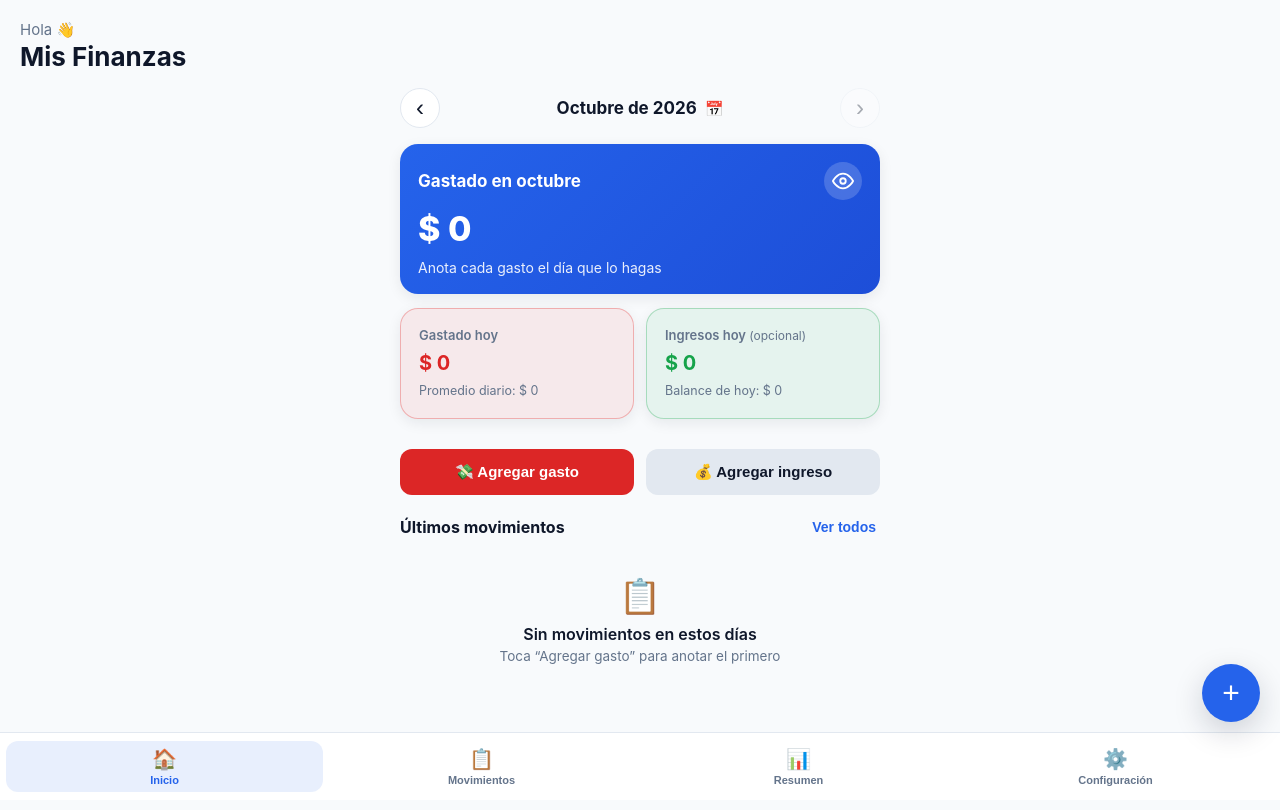
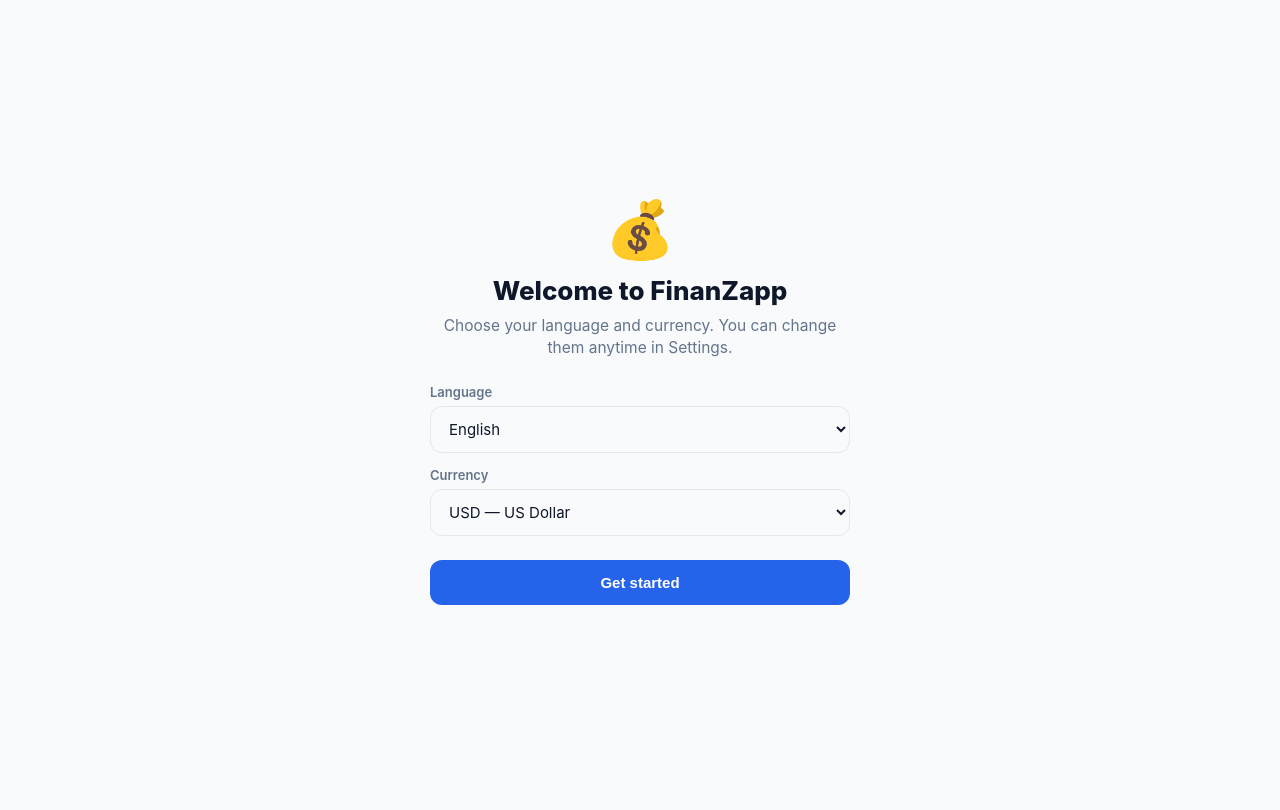
Before and after one commit to JorgeC137/FinanZapp, a website: page www/index.html in a window 1280 px wide. Drawn offline with Linux system fonts and the light colour scheme.

Commit message:
Moneda e idioma configurables, pantalla de bienvenida y formato regional

```diff
--- a/www/app.js
+++ b/www/app.js
@@ -720,7 +720,7 @@ async function exportarInforme() {
   // Punto y coma: es el separador que espera Excel en español (Colombia).
   // El BOM (\uFEFF) hace que Excel lea bien las tildes.
   const contenido = "\uFEFF" + filas.map(function (fila) {
-    return fila.map(celdaCsv).join(";");
+    return fila.map(celdaCsv).join(separadorCsv());
   }).join("\r\n");
 
   const nombreArchivo = esMesCompleto(periodo)
@@ -729,12 +729,20 @@ async function exportarInforme() {
   await guardarArchivo(nombreArchivo + ".csv", contenido);
 }
 
+// Separador de columnas y decimales según el país, para que Excel lo abra bien
+function separadorCsv() {
+  return usaComaDecimal() ? ";" : ",";
+}
+
 function celdaCsv(valor) {
-  if (typeof valor === "number") return String(Math.round(valor));
+  if (typeof valor === "number") {
+    const numero = valor.toFixed(decimalesMoneda());
+    return usaComaDecimal() ? numero.replace(".", ",") : numero;
+  }
   let texto = valor == null ? "" : String(valor);
   // Evita que Excel interprete el texto como fórmula (inyección CSV)
   if (/^[=+\-@]/.test(texto)) texto = "'" + texto;
-  if (/[";\r\n]/.test(texto)) texto = '"' + texto.replace(/"/g, '""') + '"';
+  if (/[";,\r\n]/.test(texto)) texto = '"' + texto.replace(/"/g, '""') + '"';
   return texto;
 }
 
@@ -879,7 +887,7 @@ async function exportarAnualCsv() {
   });
 
   const contenido = "\uFEFF" + filas.map(function (fila) {
-    return fila.map(celdaCsv).join(";");
+    return fila.map(celdaCsv).join(separadorCsv());
   }).join("\r\n");
 
   await guardarArchivo("informe-anual-" + datos.anio + ".csv", contenido, { titulo: "Informe anual " + datos.anio });
@@ -1164,15 +1172,18 @@ function confirmarEliminarMovimientos() {
 }
 
 // -------------------- UTILIDADES --------------------
+// Usa el idioma y la moneda elegidos (están en i18n.js)
 function formatearMoneda(valor) {
+  const decimales = decimalesMoneda();
   try {
-    return new Intl.NumberFormat("es-CO", {
+    return new Intl.NumberFormat(localeApp(), {
       style: "currency",
-      currency: "COP",
-      maximumFractionDigits: 0
+      currency: moneda,
+      minimumFractionDigits: decimales,
+      maximumFractionDigits: decimales
     }).format(valor);
   } catch (error) {
-    return "$ " + Math.round(valor);
+    return moneda + " " + Number(valor).toFixed(decimales);
   }
 }
 
@@ -1188,7 +1199,7 @@ function nombreMes(anioMes, conAnio) {
   const [anio, mes] = anioMes.split("-").map(Number);
   const fecha = new Date(anio, mes - 1, 1);
   const mostrarAnio = conAnio || anio !== new Date().getFullYear();
-  const texto = new Intl.DateTimeFormat("es-CO", mostrarAnio ? { month: "long", year: "numeric" } : { month: "long" }).format(fecha);
+  const texto = new Intl.DateTimeFormat(localeApp(), mostrarAnio ? { month: "long", year: "numeric" } : { month: "long" }).format(fecha);
   return conAnio ? capitalizar(texto) : texto;
 }
 
@@ -1199,7 +1210,7 @@ function nombreDia(fechaISO) {
   ayer.setDate(ayer.getDate() - 1);
   if (fechaISO === aFechaISO(ayer)) return "Ayer";
   const [anio, mes, dia] = fechaISO.split("-").map(Number);
-  return capitalizar(new Intl.DateTimeFormat("es-CO", { weekday: "long", day: "numeric", month: "long" })
+  return capitalizar(new Intl.DateTimeFormat(localeApp(), { weekday: "long", day: "numeric", month: "long" })
     .format(new Date(anio, mes - 1, dia)));
 }
 
--- /dev/null
+++ b/www/i18n.js
@@ -0,0 +1,193 @@
+/* ============================================================
+   FinanZapp — Idioma y moneda
+   Detecta el idioma y la moneda del celular, y permite cambiarlos
+   en Configuración. Se carga antes que app.js.
+   ============================================================ */
+
+// -------------------- CONFIGURACIÓN REGIONAL --------------------
+const CLAVE_IDIOMA = "finanzapp_idioma";
+const CLAVE_MONEDA = "finanzapp_moneda";
+
+const IDIOMAS = { es: "Español", en: "English", pt: "Português" };
+const LOCALE_POR_IDIOMA = { es: "es-CO", en: "en-US", pt: "pt-BR" };   // si el celular no trae país
+
+// Idioma y país del celular, ej. "es-CO" -> idioma "es", país "CO"
+const LOCALE_DISPOSITIVO = (navigator.languages && navigator.languages[0]) || navigator.language || "es-CO";
+const IDIOMA_DISPOSITIVO = LOCALE_DISPOSITIVO.split("-")[0].toLowerCase();
+const PAIS_DISPOSITIVO = (LOCALE_DISPOSITIVO.split("-")[1] || "").toUpperCase();
+
+const MONEDA_POR_PAIS = {
+  CO: "COP", MX: "MXN", AR: "ARS", CL: "CLP", PE: "PEN", EC: "USD", BO: "BOB", PY: "PYG",
+  UY: "UYU", VE: "VES", GT: "GTQ", HN: "HNL", NI: "NIO", CR: "CRC", PA: "USD", SV: "USD",
+  DO: "DOP", PR: "USD", US: "USD", CA: "CAD", BR: "BRL", PT: "EUR", ES: "EUR", FR: "EUR",
+  DE: "EUR", IT: "EUR", GB: "GBP", AO: "AOA", MZ: "MZN"
+};
+
+// Monedas que se muestran en el selector de Configuración
+const MONEDAS = ["COP", "USD", "EUR", "MXN", "ARS", "CLP", "PEN", "BRL", "UYU", "BOB", "PYG",
+  "GTQ", "CRC", "DOP", "HNL", "NIO", "VES", "CAD", "GBP", "AOA", "MZN"];
+
+// En la práctica estas monedas no usan centavos
+const MONEDAS_SIN_DECIMALES = ["COP", "CLP", "PYG"];
+
+let idioma = leerPreferencia(CLAVE_IDIOMA) || (IDIOMAS[IDIOMA_DISPOSITIVO] ? IDIOMA_DISPOSITIVO : "en");
+let moneda = leerPreferencia(CLAVE_MONEDA) || MONEDA_POR_PAIS[PAIS_DISPOSITIVO] || "USD";
+
+function leerPreferencia(clave) {
+  try {
+    return localStorage.getItem(clave);
+  } catch (error) {
+    return null;
+  }
+}
+
+function guardarPreferencia(clave, valor) {
+  try {
+    localStorage.setItem(clave, valor);
+  } catch (error) {
+    console.error("Error al guardar " + clave + ":", error);
+  }
+}
+
+// Formato de números y fechas: idioma elegido + país del celular si coinciden (ej. "es-MX", "pt-BR")
+function localeApp() {
+  if (IDIOMA_DISPOSITIVO === idioma && PAIS_DISPOSITIVO) return idioma + "-" + PAIS_DISPOSITIVO;
+  return LOCALE_POR_IDIOMA[idioma];
+}
+
+function decimalesMoneda() {
+  return MONEDAS_SIN_DECIMALES.includes(moneda) ? 0 : 2;
+}
+
+// Nombre de la moneda en el idioma de la app, ej. "peso colombiano"
+function nombreMoneda(codigo) {
+  try {
+    return new Intl.DisplayNames([localeApp()], { type: "currency" }).of(codigo);
+  } catch (error) {
+    return codigo;
+  }
+}
+
+// Si el país usa coma decimal, Excel espera punto y coma entre columnas
+function usaComaDecimal() {
+  return (1.5).toLocaleString(localeApp()).includes(",");
+}
+
+// Los campos de monto aceptan centavos solo si la moneda los usa
+function ajustarCamposMonto() {
+  const decimales = decimalesMoneda();
+  ["input-monto", "fijo-monto", "input-presupuesto"].forEach(function (id) {
+    const campo = document.getElementById(id);
+    if (!campo) return;
+    campo.step = decimales ? "0.01" : "1";
+    campo.inputMode = decimales ? "decimal" : "numeric";
+  });
+}
+
+// -------------------- TRADUCCIONES --------------------
+// La clave de cada traducción es el texto en español. Si falta una, se muestra
+
+const TRADUCCIONES = {
+  en: {
+    "Te damos la bienvenida a FinanZapp": "Welcome to FinanZapp",
+    "Elige tu idioma y tu moneda. Puedes cambiarlos cuando quieras en Configuración.":
+      "Choose your language and currency. You can change them anytime in Settings.",
+    "Idioma": "Language",
+    "Moneda": "Currency",
+    "Empezar": "Get started"
+  },
+  pt: {
+    "Te damos la bienvenida a FinanZapp": "Boas-vindas ao FinanZapp",
+    "Elige tu idioma y tu moneda. Puedes cambiarlos cuando quieras en Configuración.":
+      "Escolha seu idioma e sua moeda. Você pode alterá-los quando quiser em Configurações.",
+    "Idioma": "Idioma",
+    "Moneda": "Moeda",
+    "Empezar": "Começar"
+  }
+};
+
+// t("Gastado hoy") -> "Spent today" en inglés. Las {variables} se reemplazan: t("Hola {nombre}", { nombre: "Ana" })
+function t(texto, variables) {
+  let resultado = (TRADUCCIONES[idioma] && TRADUCCIONES[idioma][texto]) || texto;
+  if (variables) {
+    Object.keys(variables).forEach(function (clave) {
+      resultado = resultado.replace("{" + clave + "}", variables[clave]);
+    });
+  }
+  return resultado;
+}
+
+// -------------------- SELECTORES --------------------
+function llenarSelectIdioma(select) {
+  select.innerHTML = Object.keys(IDIOMAS).map(function (codigo) {
+    return '<option value="' + codigo + '">' + IDIOMAS[codigo] + "</option>";
+  }).join("");
+  select.value = idioma;
+}
+
+function llenarSelectMoneda(select) {
+  const lista = MONEDAS.includes(moneda) ? MONEDAS : [moneda].concat(MONEDAS);
+  select.innerHTML = lista.map(function (codigo) {
+    return '<option value="' + codigo + '">' + codigo + " — " + nombreMoneda(codigo) + "</option>";
+  }).join("");
+  select.value = moneda;
+}
+
+function poblarSelectoresRegionales() {
+  llenarSelectIdioma(document.getElementById("select-idioma"));
+  llenarSelectMoneda(document.getElementById("select-moneda"));
+}
+
+function cambiarIdioma(nuevoIdioma) {
+  idioma = nuevoIdioma;
+  guardarPreferencia(CLAVE_IDIOMA, idioma);
+  poblarSelectoresRegionales();   // los nombres de las monedas cambian de idioma
+  refrescarTodo();
+}
+
+function cambiarMoneda(nuevaMoneda) {
+  moneda = nuevaMoneda;
+  guardarPreferencia(CLAVE_MONEDA, moneda);
+  ajustarCamposMonto();
+  refrescarTodo();
+}
+
+// -------------------- BIENVENIDA (primera vez) --------------------
+function mostrarBienvenida() {
+  llenarSelectIdioma(document.getElementById("bienvenida-idioma"));
+  llenarSelectMoneda(document.getElementById("bienvenida-moneda"));
+  traducirBienvenida();
+  document.getElementById("bienvenida").hidden = false;
+}
+
+// Al elegir un idioma, la misma pantalla cambia de idioma para que el usuario lo vea al instante
+function elegirIdiomaBienvenida(nuevoIdioma) {
+  idioma = nuevoIdioma;
+  llenarSelectMoneda(document.getElementById("bienvenida-moneda"));   // nombres de monedas en el nuevo idioma
+  traducirBienvenida();
+}
+
+function traducirBienvenida() {
+  document.getElementById("bienvenida-titulo").textContent = t("Te damos la bienvenida a FinanZapp");
+  document.getElementById("bienvenida-texto").textContent =
+    t("Elige tu idioma y tu moneda. Puedes cambiarlos cuando quieras en Configuración.");
+  document.getElementById("bienvenida-etiqueta-idioma").textContent = t("Idioma");
+  document.getElementById("bienvenida-etiqueta-moneda").textContent = t("Moneda");
+  document.getElementById("bienvenida-boton").textContent = t("Empezar");
+}
+
+function terminarBienvenida() {
+  guardarPreferencia(CLAVE_IDIOMA, idioma);
+  guardarPreferencia(CLAVE_MONEDA, moneda);
+  document.getElementById("bienvenida").hidden = true;
+  poblarSelectoresRegionales();
+  ajustarCamposMonto();
+  refrescarTodo();
+}
+
+document.addEventListener("DOMContentLoaded", function () {
+  poblarSelectoresRegionales();
+  ajustarCamposMonto();
+  // Si nunca se ha elegido idioma, es la primera vez que se abre la app
+  if (leerPreferencia(CLAVE_IDIOMA) === null) mostrarBienvenida();
+});
--- a/www/index.html
+++ b/www/index.html
@@ -129,6 +129,16 @@
   <!-- ---------- SECCIÓN: CONFIGURACIÓN ---------- -->
   <section id="seccion-configuracion" class="seccion">
     <h2 class="seccion-titulo">Configuración</h2>
+
+
+    <div class="card card-config">
+      <p class="card-label">Idioma y moneda</p>
+      <label class="campo-label" for="select-idioma">Idioma</label>
+      <select class="campo-input" id="select-idioma" onchange="cambiarIdioma(this.value)"></select>
+      <label class="campo-label" for="select-moneda">Moneda</label>
+      <select class="campo-input" id="select-moneda" onchange="cambiarMoneda(this.value)"></select>
+      <p class="config-ayuda nota-moneda">Cambiar la moneda no convierte tus montos; solo cambia cómo se muestran.</p>
+    </div>
 
     <div class="card card-config">
       <p class="card-label">Presupuesto mensual (opcional)</p>
@@ -352,10 +362,28 @@
   </div>
 </div>
 
+<!-- ===================== BIENVENIDA (primera vez) ===================== -->
+<div class="bienvenida" id="bienvenida" hidden>
+  <div class="bienvenida-contenido">
+    <div class="bienvenida-logo" aria-hidden="true">&#128176;</div>
+    <h1 class="bienvenida-titulo" id="bienvenida-titulo">Te damos la bienvenida a FinanZapp</h1>
+    <p class="bienvenida-texto" id="bienvenida-texto">Elige tu idioma y tu moneda. Puedes cambiarlos cuando quieras en Configuración.</p>
+
+    <label class="campo-label" for="bienvenida-idioma" id="bienvenida-etiqueta-idioma">Idioma</label>
+    <select class="campo-input" id="bienvenida-idioma" onchange="elegirIdiomaBienvenida(this.value)"></select>
+
+    <label class="campo-label" for="bienvenida-moneda" id="bienvenida-etiqueta-moneda">Moneda</label>
+    <select class="campo-input" id="bienvenida-moneda" onchange="moneda = this.value"></select>
+
+    <button class="btn btn-primario" id="bienvenida-boton" onclick="terminarBienvenida()">Empezar</button>
+  </div>
+</div>
+
 <!-- ===================== TOAST ===================== -->
 <div class="toast" id="toast" role="status" aria-live="polite"></div>
 
 <script src="lib/jspdf.umd.min.js"></script>
+<script src="i18n.js"></script>
 <script src="app.js"></script>
 <script src="fijos.js"></script>
 </body>
--- a/www/style.css
+++ b/www/style.css
@@ -1137,3 +1137,51 @@ body {
   border-color: var(--azul);
   background: rgba(37, 99, 235, 0.1);
 }
+
+/* ---------- Idioma y moneda ---------- */
+.nota-moneda {
+  margin: 10px 0 0 0;
+}
+
+/* ---------- Pantalla de bienvenida ---------- */
+.bienvenida {
+  position: fixed;
+  inset: 0;
+  z-index: 200;
+  display: flex;
+  align-items: center;
+  justify-content: center;
+  padding: 24px;
+  background: var(--fondo);
+  overflow-y: auto;
+}
+
+.bienvenida-contenido {
+  width: 100%;
+  max-width: 420px;
+}
+
+.bienvenida-logo {
+  font-size: 56px;
+  text-align: center;
+}
+
+.bienvenida-titulo {
+  margin: 12px 0 8px 0;
+  font-size: 26px;
+  font-weight: 800;
+  text-align: center;
+  line-height: 1.2;
+}
+
+.bienvenida-texto {
+  margin: 0 0 24px 0;
+  font-size: 15.5px;
+  color: var(--texto-secundario);
+  text-align: center;
+  line-height: 1.45;
+}
+
+.bienvenida .btn-primario {
+  margin-top: 24px;
+}
```
